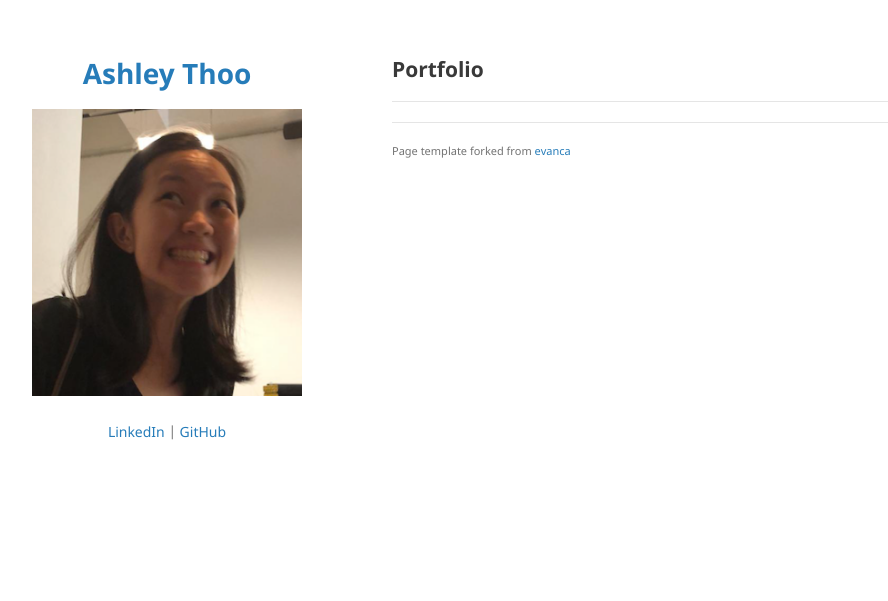
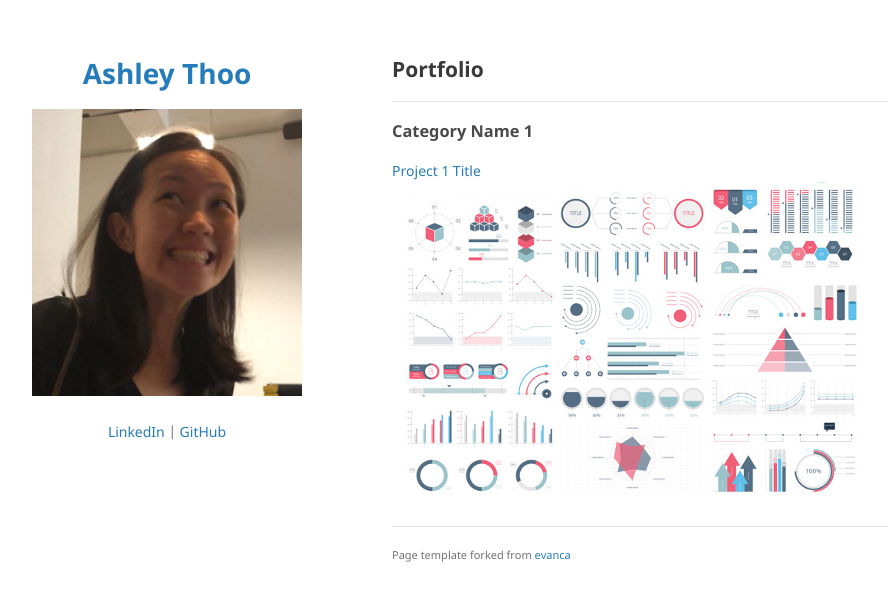
Before and after one commit to ashleythy/ashleythy.github.io, a Jekyll site: the page built from index.md, in a window 1280 px wide. Shown: the top 601 px of the page, without its empty margins (178-1066 px from the left). Built offline with Jekyll 4.4.1, drawn with Linux system fonts in a browser that asks for light colours; our own code applies the rules of GitHub Pages for plain Markdown files.

Commit message:
Update index.md

```diff
--- a/index.md
+++ b/index.md
@@ -2,7 +2,10 @@
 
 ---
 
+### Category Name 1
 
+[Project 1 Title](/sample_page)
+<img src="images/dummy_thumbnail.jpg?raw=true"/>
 
 ---
 <p style="font-size:11px">Page template forked from <a href="https://github.com/evanca/quick-portfolio">evanca</a></p>
```
